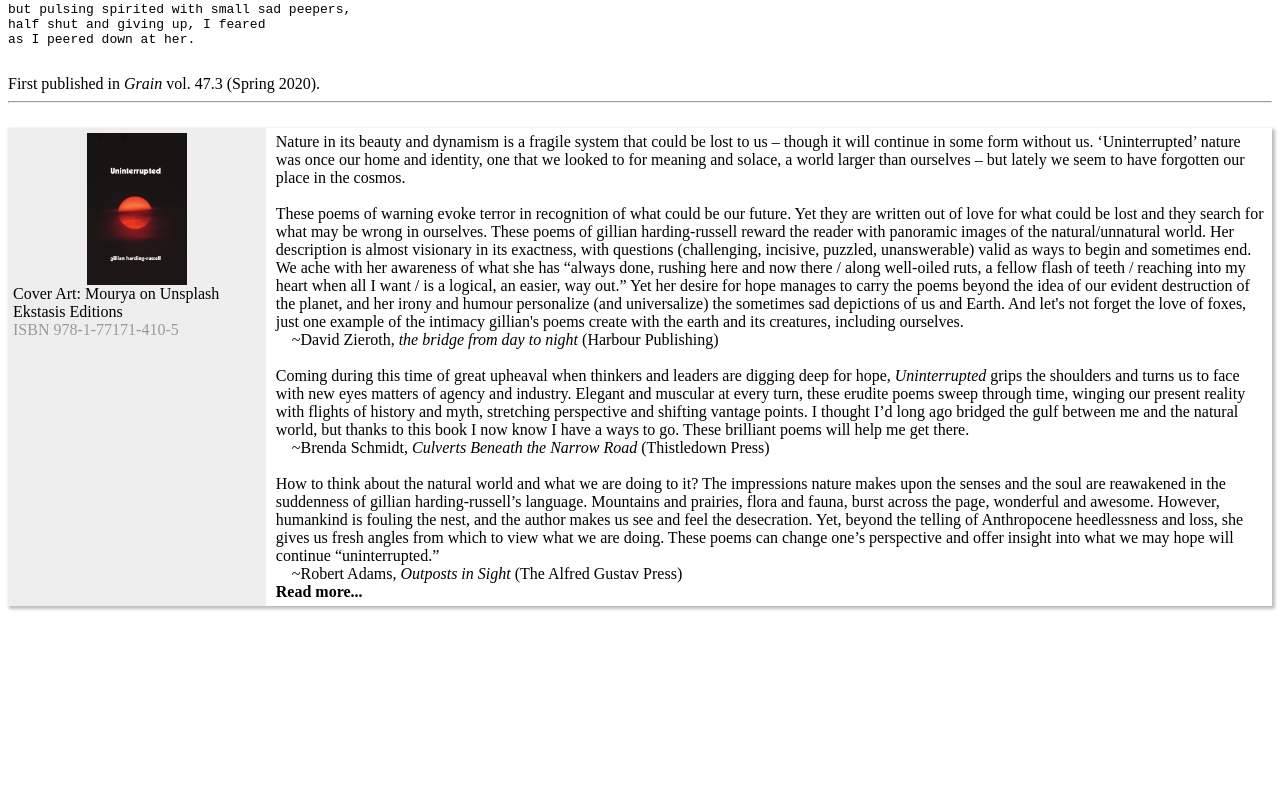
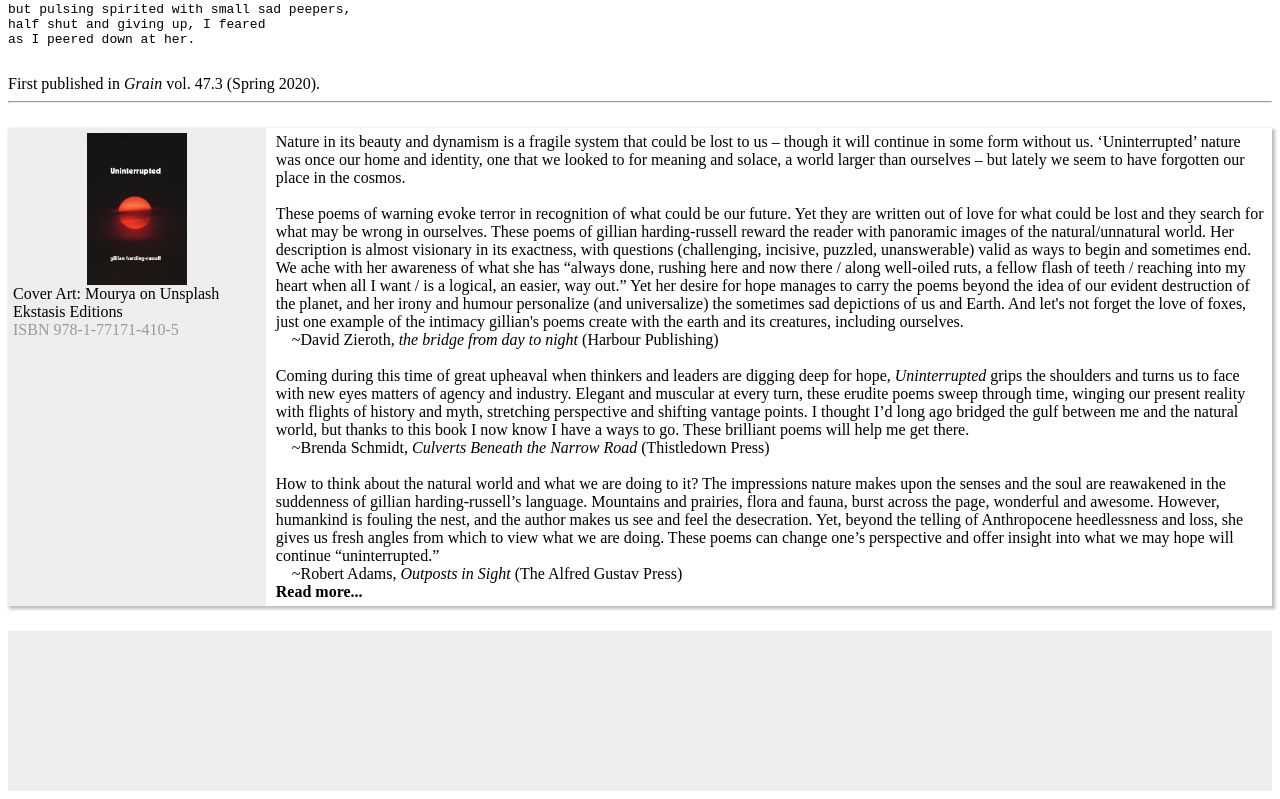
Before and after one commit to LaurieHarding-Russell/GillianHarding-Russell.com, an Angular app: page / in a window 1280 px wide. Shown: the part 976-1775 px from the top of the page. Before the commit the page ends 1607 px from the top, so only its background shows below. Built offline with nearby package versions, Linux system fonts and the light colour scheme.

Commit message:
Ok bazel is a little verbose when it comes to importing node modules.

```diff
--- a/package.json
+++ b/package.json
@@ -21,6 +21,7 @@
     "@angular/platform-browser": "^9.0.7",
     "@angular/platform-browser-dynamic": "^9.0.7",
     "@angular/router": "^9.0.7",
+    "@fortawesome/fontawesome-free": "^5.15.1",
     "copy-dir": "^1.2.0",
     "core-js": "^2.5.4",
     "rxjs": "~6.5.4",
--- a/src/app/app.component.css
+++ b/src/app/app.component.css
@@ -1,3 +1,10 @@
 footer {
+    position: static;
+    bottom: 0;
     margin-top:25px;
+    padding:2.5em;
+    background: #00000011;
+    font-size: 2em;
+    letter-spacing: 1em;
+    text-align: center;
 }
--- a/src/app/app.component.html
+++ b/src/app/app.component.html
@@ -2,4 +2,7 @@
 <div class="container">
     <router-outlet></router-outlet>
 </div>
-<footer></footer>
+<footer>
+    <a href="mailto:gillian@gillianharding-russell.ca"><i class="fas fa-envelope"></i></a>
+    <a href="https://www.facebook.com/gillian-harding-russell-109748057613469"><i class="fab fa-facebook" aria-hidden="true"></i></a>
+</footer>
--- a/src/styles.css
+++ b/src/styles.css
@@ -1,4 +1,5 @@
 @import url('https://fonts.googleapis.com/css?family=EB+Garamond|Roboto');
+@import url('../node_modules/@fortawesome/fontawesome-free/css/all.min.css');
 
 :root {
     --background:#f5ecde;
```
Also changed, not shown: 8 other files (tests, documents, lock files or other folders).
